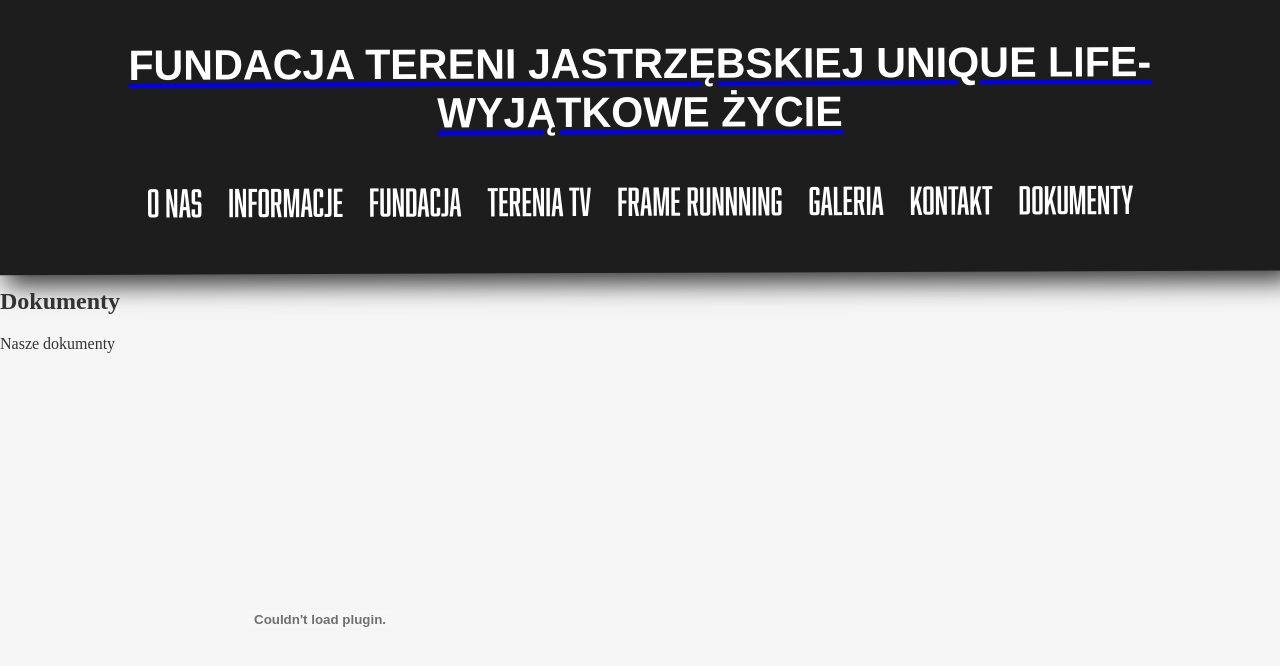
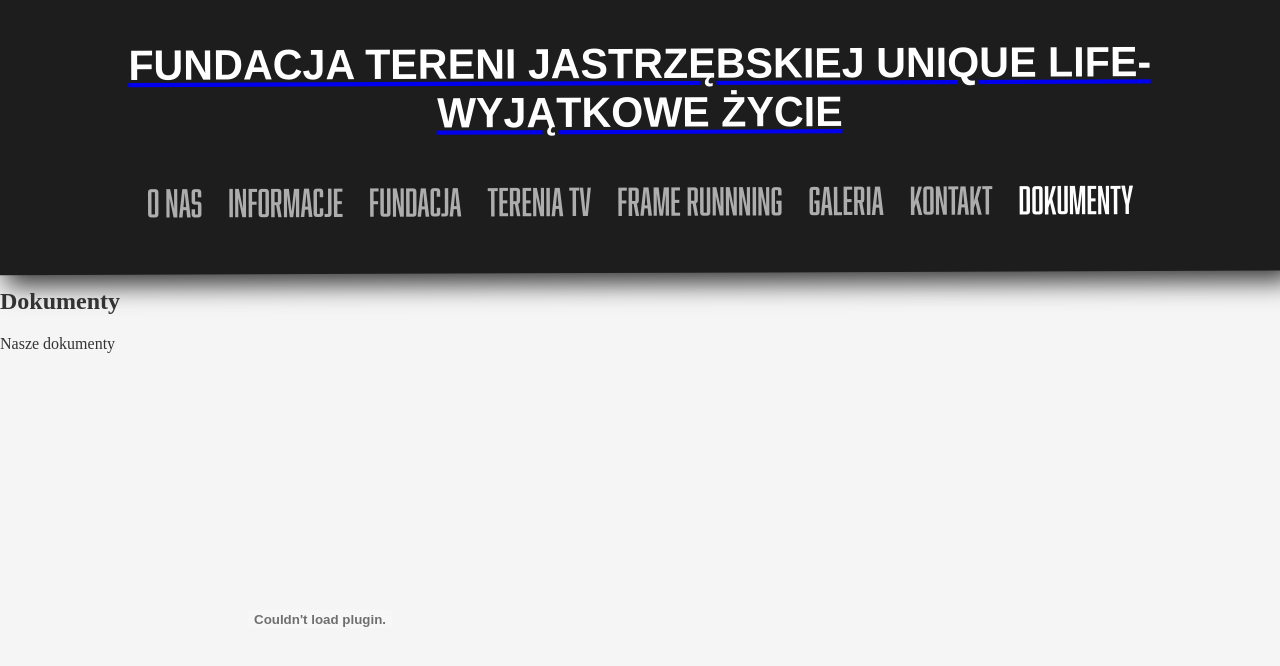
Before and after one commit to Antos1812/Fundacja-Wyjatkowe-Zycie-Website, a website: page subpages/Documents.html in a window 1280 px wide. Shown: the top 666 px of the page. Drawn offline with Linux system fonts and the light colour scheme; a script that the page names is missing.

Commit message:
new id's

```diff
--- a/subpages/Documents.html
+++ b/subpages/Documents.html
@@ -10,14 +10,14 @@
                 <a href="/index.html"><h1 id="Title">FUNDACJA TERENI JASTRZĘBSKIEJ UNIQUE LIFE-WYJĄTKOWE ŻYCIE</h1></a>
                 <nav>
                     <ul id="ulStyle">
-                        <li><a href="#about">O nas</a></li>
-                        <li><a href="#updates">Informacje</a></li>
-                        <li><a href="../subpages/Fundation.html">Fundacja</a></li>
-                        <li><a href="#tereniatv">Terenia TV</a></li>
-                        <li><a href="#framerunning">Frame Runnning</a></li>
-                        <li><a href="#gallery">Galeria</a></li>
-                        <li><a href="#contact">Kontakt</a></li>
-                        <li><a href="#documents">Dokumenty</a></li>
+                        <li><a id="liText" href="/index.html">O nas</a></li>
+                        <li><a id="liText" href="#updates">Informacje</a></li>
+                        <li><a id="liText" href="../subpages/Fundation.html">Fundacja</a></li>
+                        <li><a id="liText" href="#tereniatv">Terenia TV</a></li>
+                        <li><a id="liText" href="#framerunning">Frame Runnning</a></li>
+                        <li><a id="liText" href="#gallery">Galeria</a></li>
+                        <li><a id="liText" href="#contact">Kontakt</a></li>
+                        <li><a id="specText" href="#documents">Dokumenty</a></li>
                     </ul>
                 </nav>
             </header>
```
